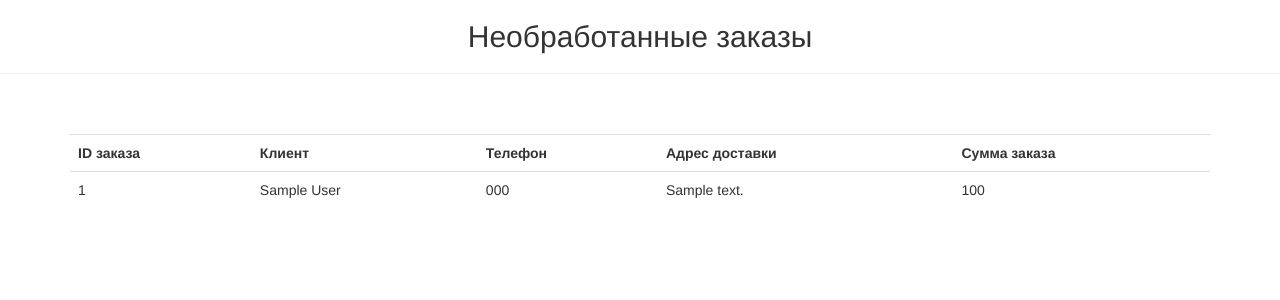
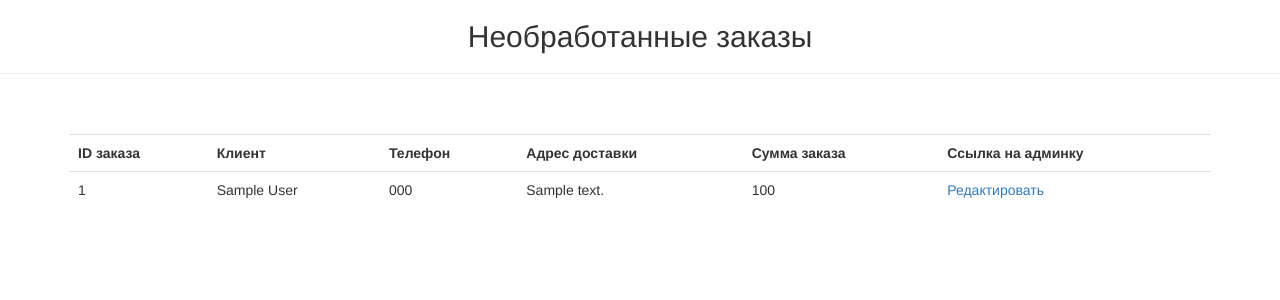
Before and after one commit to danceandfight/star-burger, a Django app: page /manager/orders/ in a window 1280 px wide. Shown: the part 52-352 px from the top of the page. Run offline with Django 3.2, Linux system fonts and the light colour scheme; a user stored in the database is signed in; tables that the repository leaves empty hold one stand-in row (values such as "Sample post"); parts of the project's set-up code (start-up, migrations or seed data) failed here and were passed over; some libraries are stand-ins or nearby versions.

Commit message:
Add link to admin for orders in manager UI

```diff
--- a/restaurateur/templates/order_items.html
+++ b/restaurateur/templates/order_items.html
@@ -18,6 +18,7 @@
       <th>Телефон</th>
       <th>Адрес доставки</th>
       <th>Сумма заказа</th>
+      <th>Ссылка на админку</th>
     </tr>
 
     {% for item in order_items %}
@@ -27,6 +28,7 @@
         <td>{{ item.phonenumber }}</td>
         <td>{{ item.address }}</td>
         <td>{{ item.price }}</td>
+        <td><a href='{% url "admin:foodcartapp_foodcart_change" object_id=item.id %}'>Редактировать</a></td>
       </tr>
     {% endfor %}
    </table>
```
